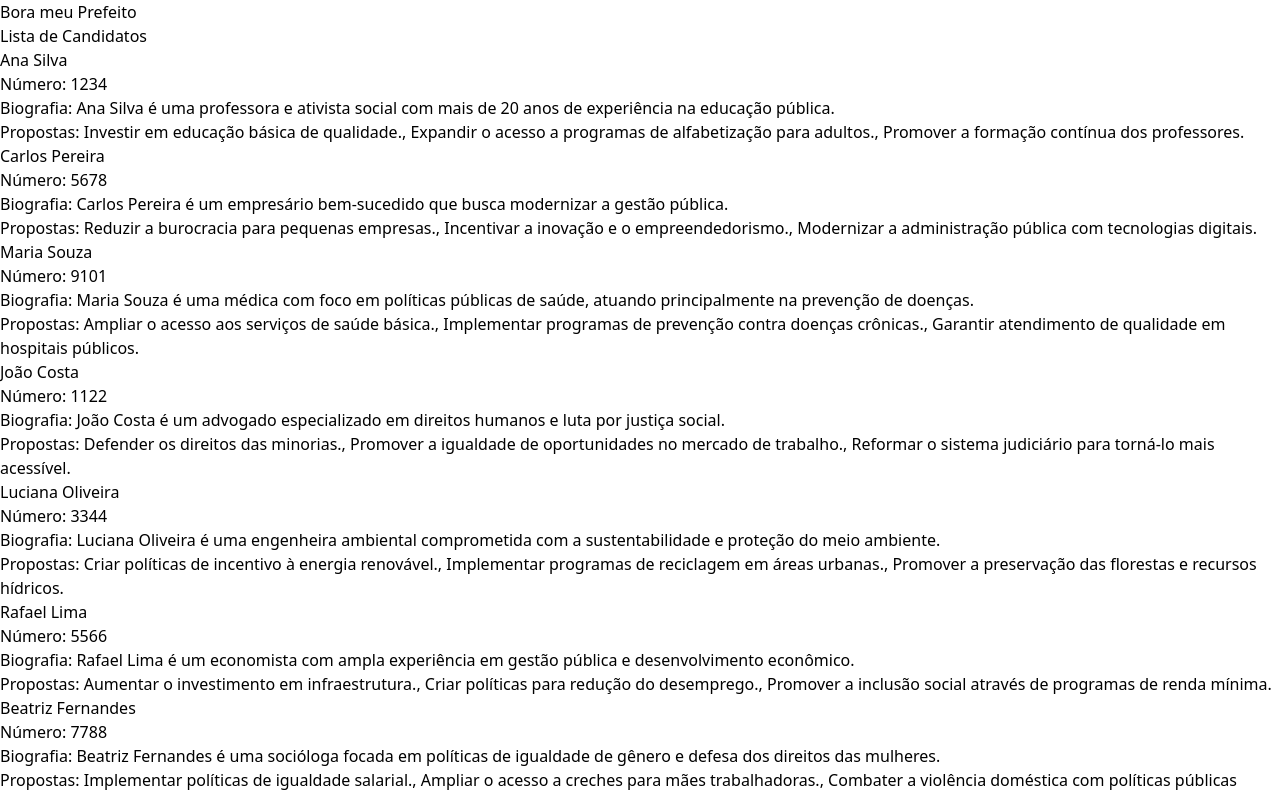
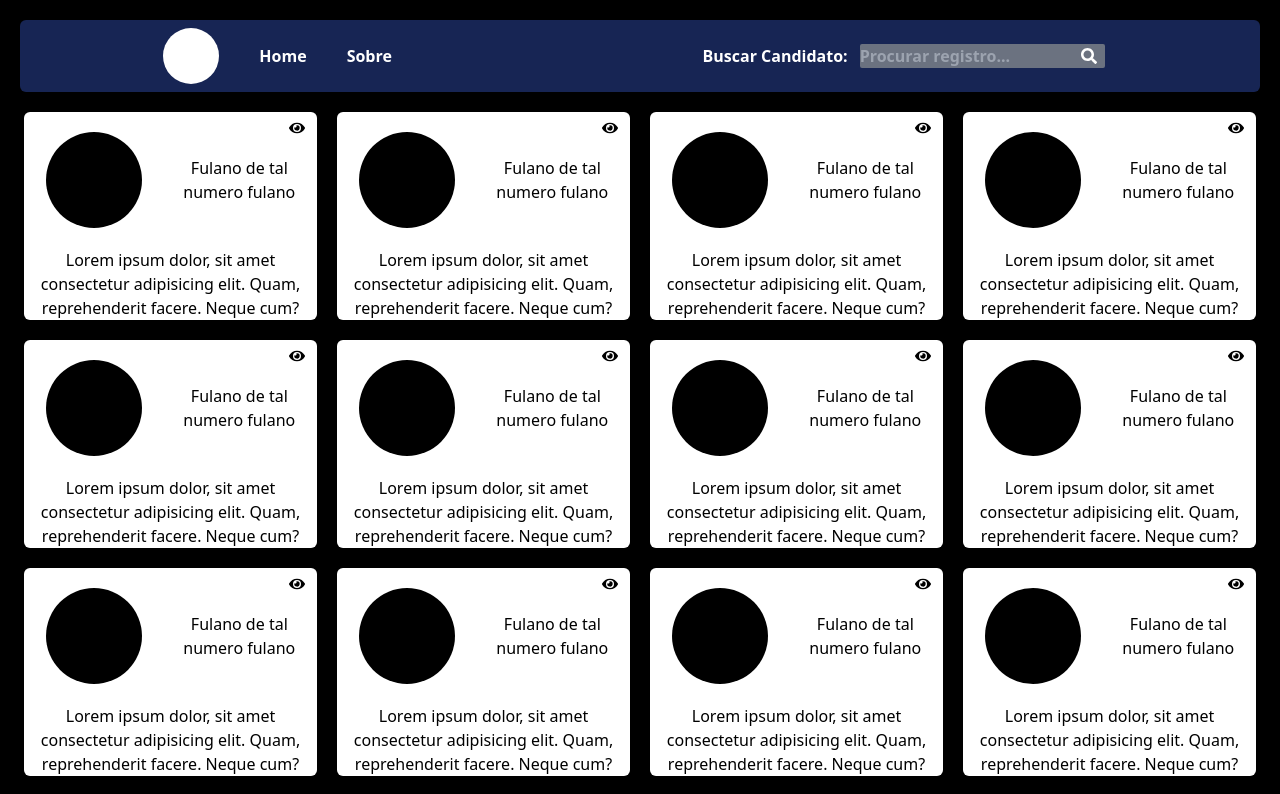
Before and after one commit to XDanielSampaioX/projeto-candidato-honesto, a Next.js app: page / in a window 1280 px wide. Shown: the top 794 px of the page. Built offline with nearby package versions, Linux system fonts and the light colour scheme.

Commit message:
feat: Implementando o component Card e Menu

```diff
--- a/package.json
+++ b/package.json
@@ -12,7 +12,8 @@
     "axios": "^1.7.5",
     "next": "14.2.6",
     "react": "^18",
-    "react-dom": "^18"
+    "react-dom": "^18",
+    "react-icons": "^5.3.0"
   },
   "devDependencies": {
     "@types/node": "^20",
--- /dev/null
+++ b/src/components/Card.tsx
@@ -0,0 +1,26 @@
+import { FaEye } from 'react-icons/fa';
+import CandidatosContext from '../contexts/CandidatosContext';
+import { useContext } from "react";
+
+export default function Card() {
+    return (
+        <div className=
+            {`
+            relative
+            text-center
+            bg-white rounded-md
+            `}>
+            <button className='absolute items top-2 right-3'><FaEye/></button>
+            <div className='flex items-center justify-evenly gap-10 p-5'>
+                <div className='bg-black rounded-full w-24 h-24'></div>
+                <div className='flex flex-col items-center'>
+                    <div>Fulano de tal</div>
+                    <div>numero fulano</div>
+                </div>
+            </div>
+            <div>
+                Lorem ipsum dolor, sit amet consectetur adipisicing elit. Quam, reprehenderit facere. Neque  cum?
+            </div>
+        </div>
+    )
+};
--- /dev/null
+++ b/src/components/Menu.tsx
@@ -0,0 +1,22 @@
+import { FaSearch } from "react-icons/fa";
+
+export default function Menu() {
+    return (
+        <div className="bg-blue-950 rounded-md flex gap-10 p-2 m-5 justify-around items-center">
+            <div className="flex items-center gap-10">
+                <div className="w-14 h-14 rounded-full bg-white"/>
+                <div className="text-white font-semibold">
+                    <ul className="flex gap-10">
+                        <li>Home</li>
+                        <li>Sobre</li>
+                    </ul>
+                </div>
+            </div>
+            <div className="text-white font-semibold relative">
+                <label className="max-md:hidden" htmlFor="inputCandidato">Buscar Candidato:</label>
+                <input className="rounded-sm m-3 bg-gray-500" type="text" id="inputCandidato" placeholder="Procurar registro..." />
+            <FaSearch className="absolute top-4 right-5"/>
+            </div>
+        </div>
+    )
+};
--- a/src/components/test/test.tsx
+++ /dev/null
@@ -1,11 +0,0 @@
-type h1props = {
-    h1: string,
-}
-
-export const test = () => {
-    return(
-        <>
-            <h1:>foi?</h1>
-        </>
-    )
-}
--- a/src/contexts/CandidatosContext.tsx
+++ b/src/contexts/CandidatosContext.tsx
@@ -23,8 +23,8 @@ export const CandidatosContextProvider = ({ children }: ContextCandidatosProps)
             try {
                 const response = await axios.get<Candidato[]>(`/api/candidatos`)
                 setCandidatos(response.data)
-            } catch (err) {
-                console.log("Error ao buscar os candidatos" + err);
+            } catch (error) {
+                console.log("erroror ao buscar os candidatos" + error);
             }
         };
         fetchCandidatos();
--- a/src/pages/_document.tsx
+++ b/src/pages/_document.tsx
@@ -4,7 +4,7 @@ export default function Document() {
   return (
     <Html lang="pt-br">
       <Head />
-      <body>
+      <body className="bg-black flex justify-center items-center">
           <Main />
           <NextScript />
       </body>
--- a/src/pages/index.tsx
+++ b/src/pages/index.tsx
@@ -1,11 +1,31 @@
 import Image from "next/image";
 import _ from "@/components/_";
+import Menu from "@/components/Menu";
+import Card from "@/components/Card";
 
 export default function Home() {
   return (
     <>
-      <h1>Bora meu Prefeito</h1>
-      <_></_>
+      <Menu />
+        <div className="grid max-md:grid-cols-3 max-2xl:grid-cols-4 gap-5 mx-6">
+          <Card />
+          <Card />
+          <Card />
+          <Card />
+          <Card />
+          <Card />
+          <Card />
+          <Card />
+          <Card />
+          <Card />
+          <Card />
+          <Card />
+          <Card />
+          <Card />
+          <Card />
+          <Card />
+          <Card />
+        </div>
     </>
   );
 }
```
Also changed, not shown: 1 other file (tests, documents, lock files or other folders).
